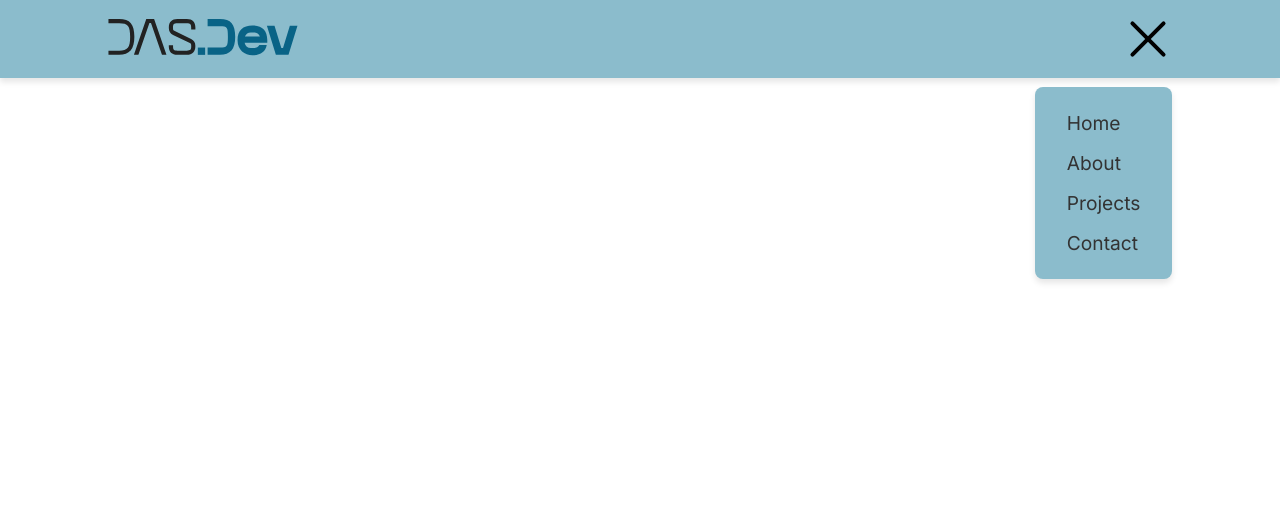
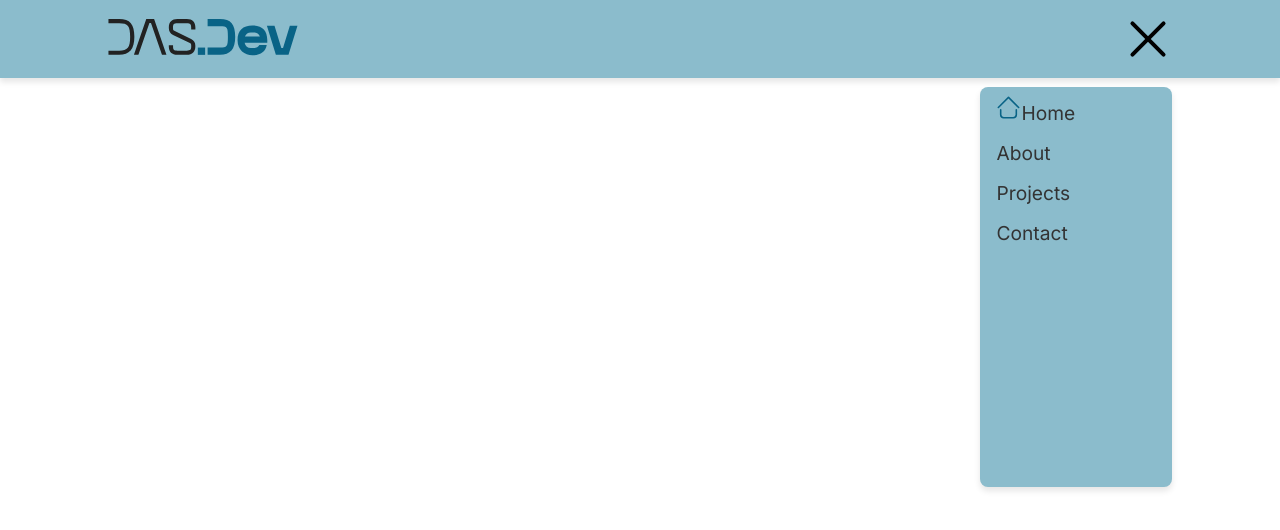
Before and after one commit to DavidAdam1323/das-dev-project, a Next.js app: page / in a window 1280 px wide. Both pictures are taken after a click on the button 1148 px from the left and 39 px from the top of the page. Shown: the top 530 px of the page. Built offline with nearby package versions, Linux system fonts and the light colour scheme.

Commit message:
Add width and height to .navLinks and homeIcon.

```diff
--- a/src/app/sections/Nabar/Navbar.jsx
+++ b/src/app/sections/Nabar/Navbar.jsx
@@ -3,6 +3,7 @@ import { useState } from "react";
 import Image from "next/image";
 import styles from "./Navbar.module.css";
 import logo from "../../../../public/logos/DAS-Dev-logo02.svg";
+import homeIcon from "../../../../public/images/icons/home1.svg";
 import { Spin as Hamburger } from "hamburger-react";
 
 const Navbar = () => {
@@ -42,6 +43,7 @@ const Navbar = () => {
         >
           <li>
             <a href="#home" onClick={toggleMenu}>
+              <Image src={homeIcon} alt="Home Icon" width={25} height={25} />
               Home
             </a>
           </li>
--- a/src/app/sections/Nabar/Navbar.module.css
+++ b/src/app/sections/Nabar/Navbar.module.css
@@ -28,7 +28,8 @@
 .navLinks {
   list-style: none;
   position: absolute;
-  padding: 1rem 1rem;
+  width: 12rem;
+  height: 25rem;
   background-color: rgb(139, 188, 204);
   box-shadow: 0 4px 6px rgba(0, 0, 0, 0.1);
   transition: transform 0.3s ease-in-out, opacity 0.3s ease-in-out;
```
